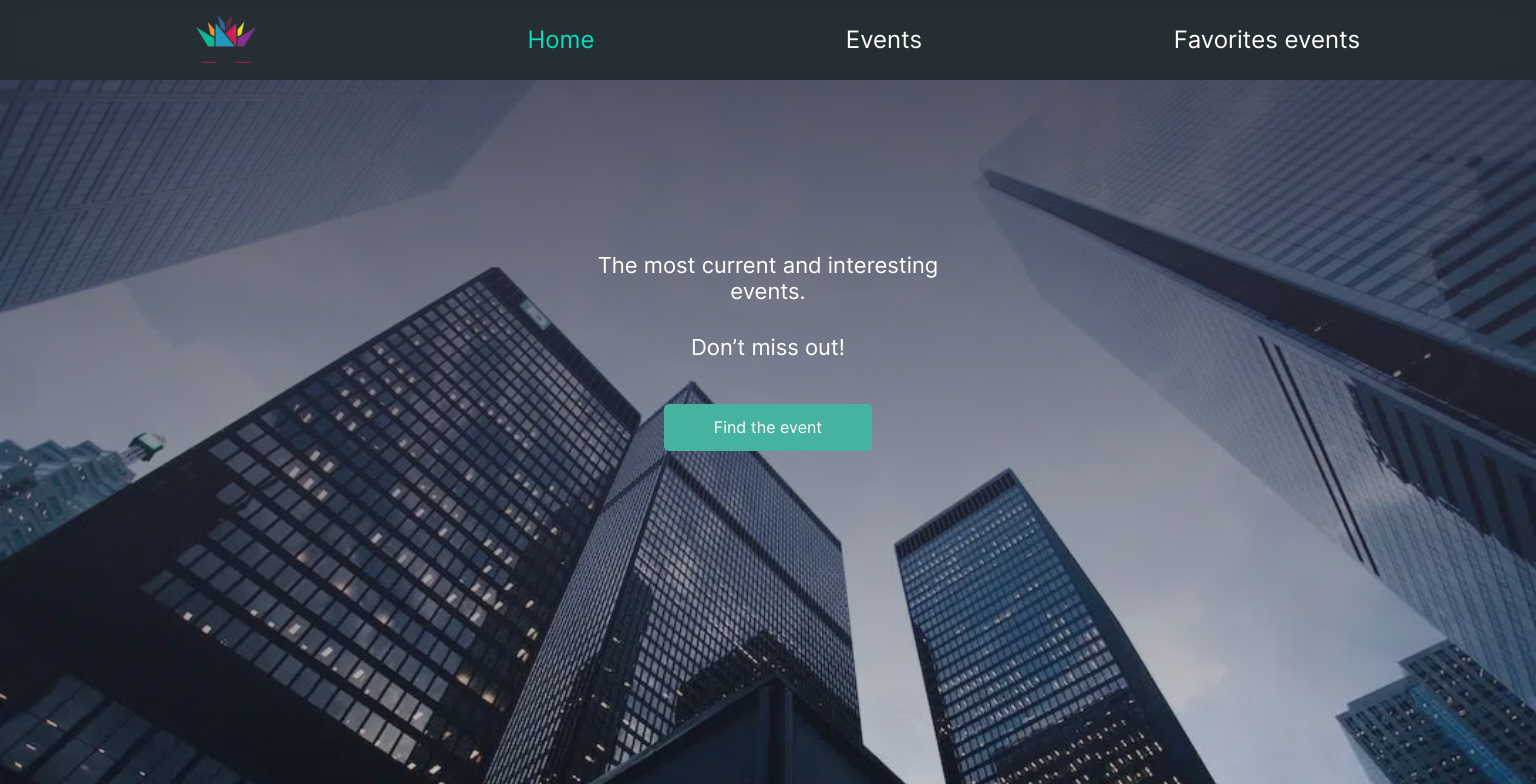
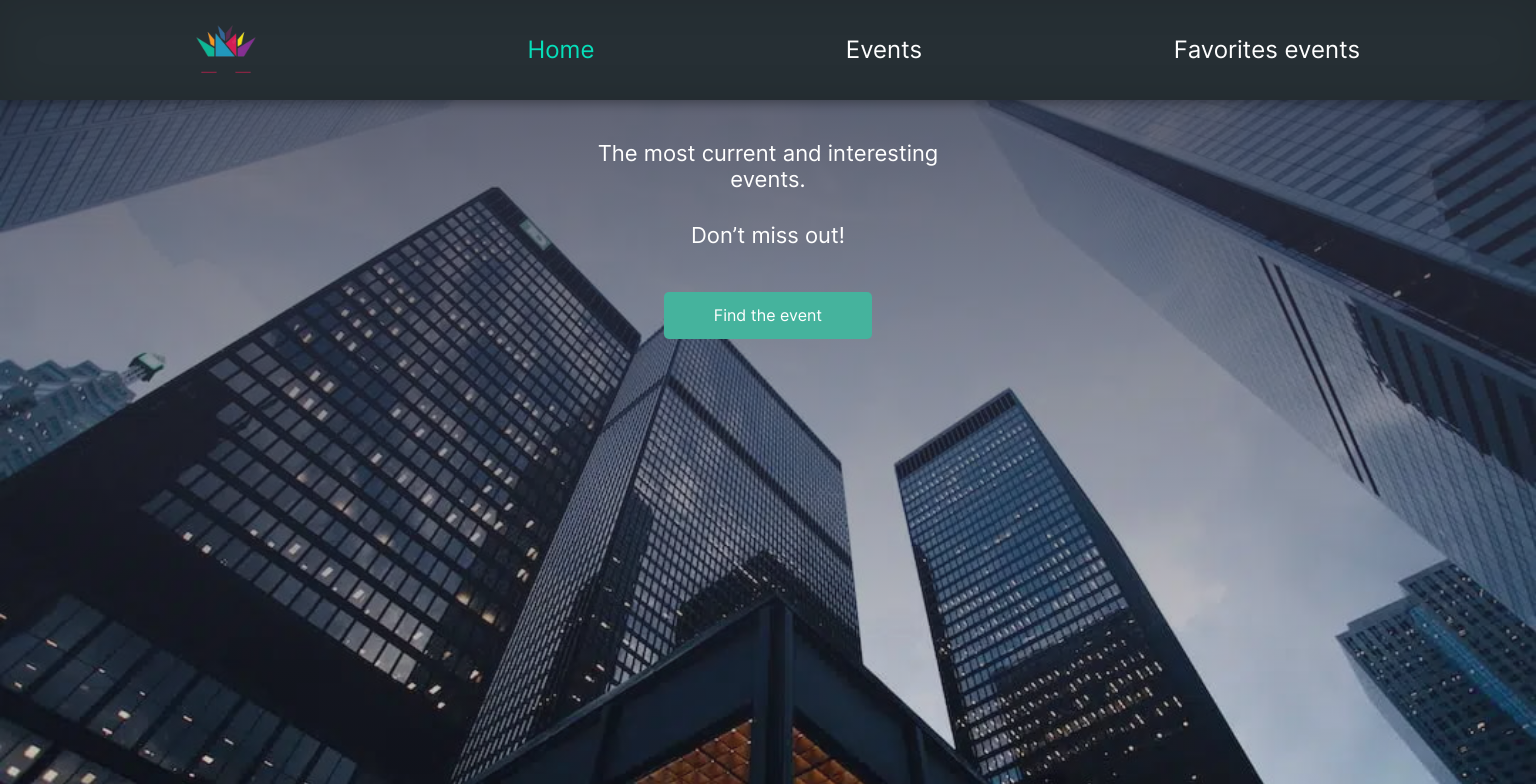
Before and after one commit to SvitlanaParyiska/events-registration-app, a React (Vite) app: page / in a window 1536 px wide. Shown: the top 784 px of the page. Built offline with nearby package versions, Linux system fonts and the light colour scheme.

Commit message:
fix header styles, add readme img

```diff
--- a/src/components/Header/Header.styled.js
+++ b/src/components/Header/Header.styled.js
@@ -5,12 +5,17 @@ export const HeaderStyled = styled.header`
   background-color: var(--bg-secondary);
   width: 100%;
   height: 80px;
+  position: fixed;
   z-index: 2;
   display: flex;
   align-items: center;
   box-shadow: 0 4px 10px rgba(0, 0, 0, 0.3),
     -23px 0 20px -23px rgba(0, 0, 0, 0.6), 23px 0 20px -23px rgba(0, 0, 0, 0.6),
     inset 0 0 40px rgba(0, 0, 0, 0.1);
+
+  @media screen and (min-width: 768px) {
+    height: 100px;
+  }
 `;
 
 export const NavBox = styled.nav`
@@ -21,8 +26,13 @@ export const NavBox = styled.nav`
 `;
 
 export const ImageStyled = styled.img`
-  width: 100px;
-  height: 100px;
+  width: 80px;
+  height: 80px;
+
+  @media screen and (min-width: 768px) {
+    width: 100px;
+    height: 100px;
+  }
 `;
 
 export const LinkStyled = styled(NavLink)`
--- a/src/index.css
+++ b/src/index.css
@@ -98,25 +98,39 @@ img {
 .container {
   width: 100%;
   margin: 0 auto;
-  padding: 100px 50px 100px 50px;
+  padding: 100px 20px 50px;
+}
+
+@media screen and (min-width: 768px) {
+  .container {
+    max-width: 768px;
+    padding: 120px 50px 50px;
+  }
 }
 
 @media screen and (min-width: 1440px) {
   .container {
     max-width: 1440px;
-    padding: 152px 128px 100px 128px;
+    padding: 120px 128px 80px 128px;
   }
 }
 
 .header-container {
   width: 100%;
   margin: 0 auto;
-  padding: 20px 50px;
+  padding: 0 20px;
+}
+
+@media screen and (min-width: 768px) {
+  .header-container {
+    max-width: 768px;
+    padding: 0 50px;
+  }
 }
 
 @media screen and (min-width: 1440px) {
   .header-container {
     max-width: 1440px;
-    padding: 20px 128px;
+    padding: 0 128px;
   }
 }
```
Also changed, not shown: public/images/readme2.PNG (added), 1 other file (tests, documents, lock files or other folders).
